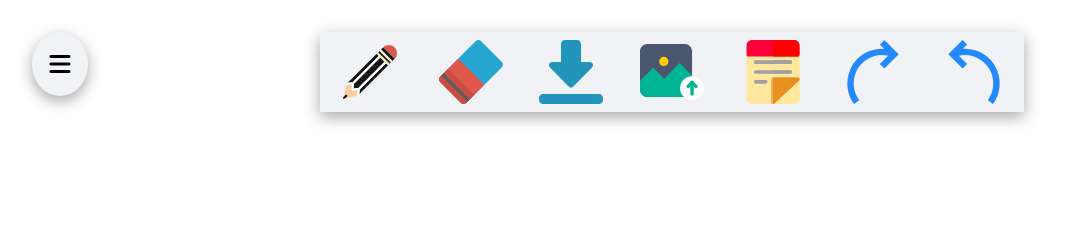
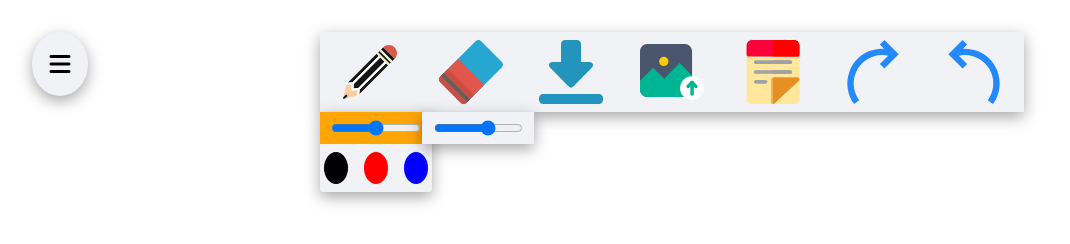
Before and after one commit to saravanaguhan19/sketch_board, a plain HTML site: page index.html in a window 1280 px wide. Shown: the whole page, without its empty margins (0-1070 px from the left). Drawn offline with Linux system fonts and the light colour scheme.

Commit message:
open close tools functionality added

```diff
--- a/index.html
+++ b/index.html
@@ -26,6 +26,19 @@
       <img src="./Icons/Redo.svg" />
       <img src="./Icons/Undo.svg" />
     </div>
+    <div class="pencil-tool-container">
+      <div class="pencil-width-container">
+        <input type="range" min="2" max="10" value="6" />
+      </div>
+      <div class="pencil-color-container">
+        <div class="black pencil-color"></div>
+        <div class="red pencil-color"></div>
+        <div class="blue pencil-color"></div>
+      </div>
+    </div>
+    <div class="eraser-tool-container">
+      <input type="range" min="2" max="10" value="7" />
+    </div>
     <script src="./script.js"></script>
   </body>
 </html>
--- a/script.js
+++ b/script.js
@@ -0,0 +1,30 @@
+let optionCont = document.querySelector(".option-container");
+let toolsCont = document.querySelector(".tools-container");
+let pencilToolCont = document.querySelector(".pencil-tool-container");
+let eraserToolCont = document.querySelector(".eraser-tool-container");
+let optionFlag = true;
+//true -> tools show false -> tools hide
+optionCont.addEventListener("click", () => {
+  console.log("clicked");
+  optionFlag = !optionFlag;
+
+  if (optionFlag) openTools();
+  else closeTools();
+});
+
+function openTools() {
+  let iconElem = optionCont.children[0];
+  iconElem.classList.remove("fa-x");
+  iconElem.classList.add("fa-bars");
+  toolsCont.style.display = "flex";
+}
+
+function closeTools() {
+  let iconElem = optionCont.children[0];
+  iconElem.classList.remove("fa-bars");
+  iconElem.classList.add("fa-x");
+  toolsCont.style.display = "none";
+
+  pencilToolCont.style.display = "none";
+  eraserToolCont.style.display = "none";
+}
--- a/style.css
+++ b/style.css
@@ -38,3 +38,68 @@ body {
   display: block;
   width: 4rem;
 }
+
+.pencil-tool-container {
+  position: absolute;
+  top: 7rem;
+  left: 25vw;
+  height: 5rem;
+  width: 7rem;
+  background-color: #f1f2f6;
+  box-shadow: rgba(0, 0, 0, 0.35) 0px 5px 15px;
+  border-radius: 3px;
+}
+
+.pencil-width-container {
+  height: 2rem;
+  background-color: orange;
+  display: flex;
+  justify-content: center;
+  align-items: center;
+}
+
+.pencil-width-container input {
+  width: 80%;
+}
+.pencil-color-container {
+  display: flex;
+  justify-content: center;
+  align-items: center;
+  height: calc(100% - 2rem);
+  gap: 1rem;
+}
+
+.pencil-color {
+  height: 2rem;
+  width: 1.5rem;
+  border-radius: 50%;
+}
+
+.black {
+  background-color: black;
+}
+
+.red {
+  background-color: red;
+}
+
+.blue {
+  background-color: blue;
+}
+
+.eraser-tool-container {
+  height: 2rem;
+  width: 7rem;
+  background-color: #f1f2f6;
+  box-shadow: rgba(0, 0, 0, 0.35) 0px 5px 15px;
+
+  display: flex;
+  justify-content: center;
+  align-items: center;
+  position: absolute;
+  top: 7rem;
+  left: 33vw;
+}
+.eraser-tool-container input {
+  width: 80%;
+}
```
